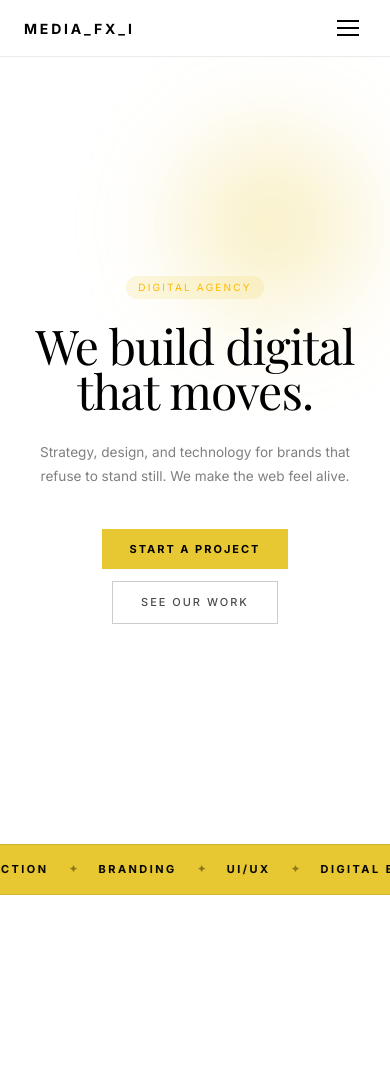
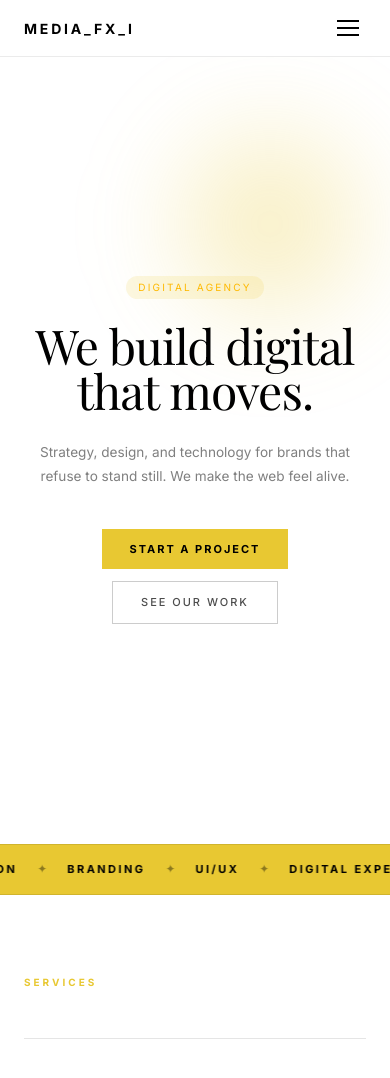
Before and after one commit to AnujBelsare/media_fx_i, a Next.js app: page / in a window 390 px wide. Shown: the top 1078 px of the page. Before the commit the page ends 895 px from the top, so only its background shows below. Built offline with nearby package versions, Linux system fonts and the light colour scheme; a web font is replaced by a local one.

Commit message:
services page added

```diff
--- /dev/null
+++ b/app/components/ServicesSection.tsx
@@ -0,0 +1,130 @@
+"use client";
+
+import { motion, type Variants } from "framer-motion";
+
+const services = [
+  {
+    number: "01",
+    category: "Strategy",
+    items: [
+      "VIDEO EDITING",
+      "BRANDING",
+      "DIGITAL MARKETING",
+      "PRODUCT SHOOTS",
+    ],
+    description:
+      "we combine strategy, branding, video editing, and digital marketing to build strong brand identities and engaging content. from creative storytelling to performance-driven communication, every project is designed to connect with audiences and create lasting impact.",
+  },
+
+  {
+    number: "02",
+    category: "Design",
+    items: [
+      "WEB DESIGN",
+      "UI/UX DESIGN",
+      "CREATIVE DESIGN",
+      "INTERACTION DESIGN",
+    ],
+    description:
+      "we design digital experiences with a tailored approach, combining web design, ui/ux, creative design, and interaction design to create intuitive, modern, and visually impactful interfaces that strengthen brand identity and enhance user engagement.",
+  },
+
+  {
+    number: "03",
+    category: "Development",
+    items: [
+      "CUSTOM WEBSITES",
+      "E-COMMERCE",
+      "HEADLESS CMS",
+    ],
+    description:
+      "we develop custom websites, e-commerce platforms, and headless cms solutions built for performance, flexibility, and scalability. combining clean development with seamless user experience, we create digital products that are fast, functional, and tailored to the needs of each brand.",
+  },
+];
+
+const fadeUp: Variants = {
+  hidden: {
+    opacity: 0,
+    y: 24,
+  },
+
+  visible: (i: number) => ({
+    opacity: 1,
+    y: 0,
+
+    transition: {
+      duration: 0.6,
+      delay: i * 0.13,
+      ease: [0.22, 1, 0.36, 1],
+    },
+  }),
+};
+
+export default function ServicesSection() {
+  return (
+    <section className="w-full bg-white px-6 md:px-10 lg:px-16 pt-20 pb-10">
+      <div className="max-w-7xl mx-auto">
+
+        {/* section label */}
+        <p className="text-[#E8C832] text-[10px] font-bold tracking-[0.3em] uppercase mb-12">
+          Services
+        </p>
+
+        {/* top divider */}
+        <div className="border-t border-black/10" />
+
+        {services.map((service, i) => (
+          <motion.div
+            key={service.number}
+            custom={i}
+            initial="hidden"
+            whileInView="visible"
+            viewport={{ once: true, margin: "-50px" }}
+            variants={fadeUp}
+          >
+
+            {/* row */}
+            <div className="flex flex-col md:flex-row py-16 md:py-24 border-b border-black/10">
+
+              {/* left */}
+              <div className="w-full md:w-[48%] mb-10 md:mb-0">
+
+                <span className="block text-[#E8C832] text-[11px] tracking-widest mb-3">
+                  {service.number}.
+                </span>
+
+                <h2 className="text-[2.8rem] sm:text-[3.5rem] md:text-[4.2rem] leading-[0.9] font-display font-light tracking-tighter">
+                  {service.category}
+                </h2>
+
+              </div>
+
+              {/* right */}
+              <div className="w-full md:w-[52%] pt-2">
+
+                {/* tags */}
+                <ul className="space-y-3 mb-14">
+                  {service.items.map((item) => (
+                    <li
+                      key={item}
+                      className="uppercase text-[15px] leading-none tracking-[-0.02em] font-medium"
+                    >
+                      {item}
+                    </li>
+                  ))}
+                </ul>
+
+                {/* description */}
+                <p className="max-w-130 text-black/55 leading-[1.8] text-[15px]">
+                  {service.description}
+                </p>
+
+              </div>
+
+            </div>
+          </motion.div>
+        ))}
+      </div>
+    </section>
+  );
+}
--- a/app/page.tsx
+++ b/app/page.tsx
@@ -1,6 +1,7 @@
 import Navbar from "./components/Navbar";
 import HeroSection from "./components/HeroSection";
 import ServicesMarquee from "./components/ServicesMarquee";
+import ServicesSection from "./components/ServicesSection";
 
 export default function Page() {
   return (
@@ -8,6 +9,7 @@ export default function Page() {
       <Navbar />
       <HeroSection />
       <ServicesMarquee />
+      <ServicesSection />
     </main>
   );
 }
```
